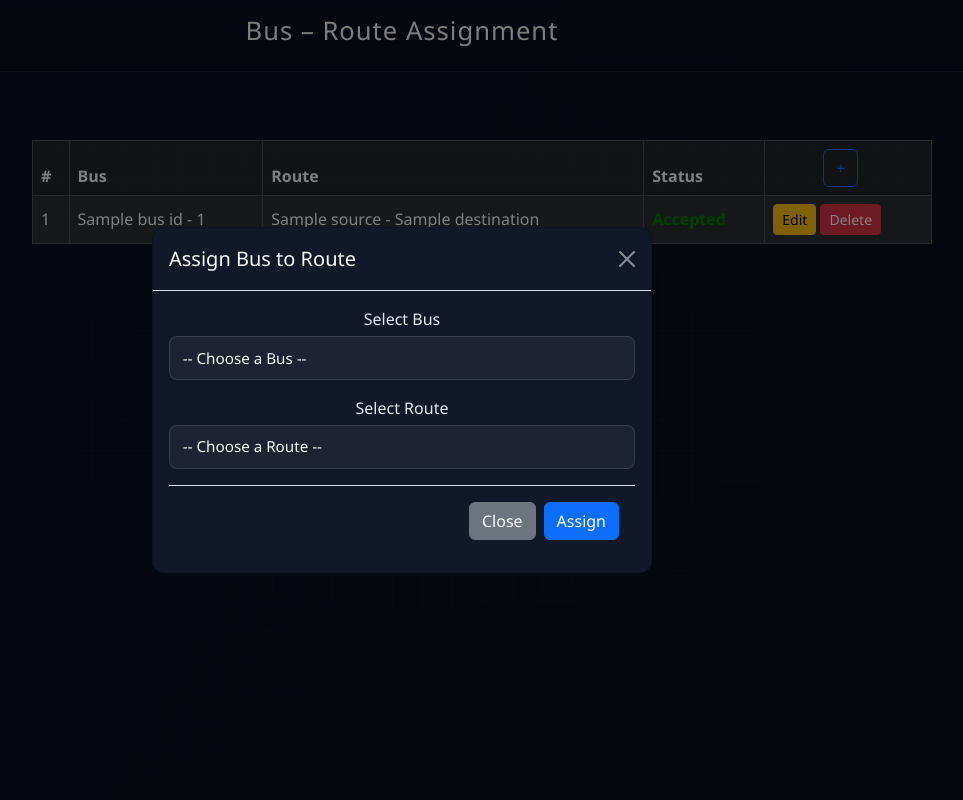
After one commit to Sayanthssk/BusTracking, a Django app: template templates/BusOwner/AssignBusRoute.html in a window 1280 px wide, after a click that opens the changed part. The commit adds this page. Shown: the whole page, without its empty margins (238-1201 px from the left). Run offline with Django 3.2, Linux system fonts and the light colour scheme; the template is opened without the code that fills it: most values are stand-ins (such as "Sample title", 1, 10 or a date in 2020).

Commit message:
23-09-2025

```diff
--- a/busapp/admin.py
+++ b/busapp/admin.py
@@ -10,3 +10,5 @@ admin.site.register(OwnerModel)
 admin.site.register(BusModel)
 admin.site.register(BusRoutesModel)
 admin.site.register(BusStopModel)
+admin.site.register(AssignBusDriver)
+admin.site.register(AssignBusRoute)
--- a/busapp/froms.py
+++ b/busapp/froms.py
@@ -28,3 +28,9 @@ class BusForm(ModelForm):
     class Meta:
         model = BusModel
         fields = '__all__'
+
+
+class AssignBusRouteForm(ModelForm):
+    class Meta:
+        model = AssignBusRoute
+        fields = '__all__'
--- a/busapp/urls.py
+++ b/busapp/urls.py
@@ -18,6 +18,9 @@ urlpatterns = [
     path('verifyowner', VerifyOwnerView.as_view(), name='verifyowner'),
     path('accept/owner/<int:id>', AcceptOwner.as_view(), name='accept/owner'),
     path('reject/owner/<int:id>', RejectOwner.as_view(), name='reject/owner'),
+    path('verifybusassigned', VerifyAssignedRoute.as_view(), name='verifybusassigned'),
+    path('assign/accept/<int:id>', AcceptAssignment.as_view(), name='/assign/accept/'),
+    path('assign/reject/<int:id>', RejectAssignment.as_view(), name='/assign/reject/'),
 
 
 # /////////////////////////////////////////////////////////////////////////////// Owner View ////////////////////////////////////////////////
@@ -25,5 +28,8 @@ urlpatterns = [
     path('ownerdash', OwnerDashView.as_view(), name='ownerdash'),
     path('ownerviewbus', OwnerViewBus.as_view(), name='ownerviewbus'),
     path('addbus', AddBusView.as_view(), name='addbus'),
+    path('assignbusroute', AssignBusRouteView.as_view(), name='assignbusroute'),
+    path('assignbusroute/edit/<int:id>/', EditAssignedBusRoute.as_view(), name='editassignment'),
+    path('assignbusroute/delete/<int:id>/', DeleteAssignment.as_view(), name='deleteassignment'),
 
 ]
--- a/static/css/dash.css
+++ b/static/css/dash.css
@@ -227,3 +227,17 @@ header h1 {
   header h1 { font-size: 1.2rem; }
   .driver-info h2 { font-size: 1.1rem; }
 }
+
+.form-group select {
+  padding: .6rem .8rem;
+  border-radius: .5rem;
+  border: 1px solid rgba(148,163,184,0.2);
+  background: rgba(255,255,255,0.05);
+  color: #f9fafb;
+  font-size: 0.95rem;
+}
+.form-group select:focus {
+  outline: none;
+  border-color: rgba(99,102,241,0.6);
+  background: rgba(255,255,255,0.08);
+}
--- a/templates/Administration/VerifyOwner.html
+++ b/templates/Administration/VerifyOwner.html
@@ -9,8 +9,8 @@
 </head>
 <body>
 
-  <header>
-    <h1>Owner Verification</h1>
+  <header >
+    <h1 onclick="window.location='/admindash'">Owner Verification</h1>
   </header>
 
   <div class="container">
--- a/templates/Administration/ViewBus.html
+++ b/templates/Administration/ViewBus.html
@@ -21,6 +21,7 @@
         <p><strong>Number:</strong> {{ i.Number }}</p>
         <p><strong>Type:</strong> {{ i.Type }}</p>
         <p><strong>Seats:</strong> {{ i.capacity }}</p>
+        <p><strong>Owner:</strong> {{ i.OwnerId.Fullname }}</p>
       </div>
       <div class="actions">
         <button class="edit-btn">Block</button>
--- a/templates/Administration/adminDash.html
+++ b/templates/Administration/adminDash.html
@@ -130,7 +130,7 @@
             </a>
 
             <!-- Manage Bus Routes -->
-            <a href="manage-bus-routes.html" class="block bg-gradient-to-r from-orange-500 to-orange-600 rounded-xl p-6 text-white card-hover">
+            <a href="/verifybusassigned" class="block bg-gradient-to-r from-orange-500 to-orange-600 rounded-xl p-6 text-white card-hover">
                 <div class="flex items-center justify-between mb-4">
                     <svg class="w-10 h-10" fill="none" stroke="currentColor" viewBox="0 0 24 24">
                         <path stroke-linecap="round" stroke-linejoin="round" stroke-width="2" d="M9 20l-5.447-2.724A1 1 0 013 16.382V5.618a1 1 0 011.447-.894L9 7m0 13l6-3m-6 3V7m6 10l4.553 2.276A1 1 0 0021 18.382V7.618a1 1 0 00-1.447-.894L15 4m0 13V4m0 0L9 7"/>
--- /dev/null
+++ b/templates/BusOwner/AssignBusRoute.html
@@ -0,0 +1,186 @@
+{% load static %}
+
+<html lang="en">
+<head>
+  <meta charset="UTF-8">
+  <meta name="viewport" content="width=device-width, initial-scale=1.0">
+  <title>Assign Bus to Route</title>
+  <!-- Bootstrap CSS -->
+  <link href="https://cdn.jsdelivr.net/npm/bootstrap@5.3.2/dist/css/bootstrap.min.css" rel="stylesheet">
+  <link rel="stylesheet" href="{% static 'css/dash.css' %}"> <!-- your same CSS file -->
+</head>
+<body>
+
+  <!-- Header -->
+  <header>
+    <h1>Bus – Route Assignment</h1>
+  </header>
+<div class="container mt-5 text-center">
+
+
+
+  <!-- Centered Table -->
+<div class="d-flex justify-content-center">
+  <table class="table table-dark table-striped table-bordered align-middle" style="width: 900px; margin-left: 180px;">
+    <thead>
+      <tr>
+        <th>#</th>
+        <th>Bus</th>
+        <th>Route</th>
+        <th>Status</th>
+        <th>
+          <button class="btn btn-outline-primary" style="margin-left: 50px;" data-bs-toggle="modal" data-bs-target="#assignModal">+</button>
+        </th>
+      </tr>
+    </thead>
+    <tbody>
+      {% if assigned %}
+        {% for i in assigned %}
+        <tr>
+          <td>{{ forloop.counter }}</td>
+          <td>{{ i.BusId.name }} - {{ i.BusId.Number }}</td>
+          <td>{{ i.RouteId.source }} - {{ i.RouteId.destination }}</td>
+          {% if i.status == "Pending" %}
+          <td style="color: orange;"><b>{{ i.status }}</b></td>
+          {% elif i.status == "Accepted" %}
+          <td style="color: green;"><b>{{ i.status }}</b></td>
+          {% elif i.status == "Rejected" %}
+          <td style="color: red;"><b>{{ i.status }}</b></td>
+          {% else %}
+          <td>Send Complaint To Admin</td>
+          {% endif %}
+          <td>
+            <button class="btn btn-sm btn-warning editBtn"
+                    data-bs-toggle="modal"
+                    data-bs-target="#editModal"
+                    data-id="{{ i.id }}"
+                    data-busid="{{ i.BusId.id }}"
+                    data-routeid="{{ i.RouteId.id }}">
+              Edit
+            </button>
+            <button class="btn btn-sm btn-danger" onclick="window.location='/assignbusroute/delete/{{i.id}}/'">Delete</button>
+          </td>
+        </tr>
+        {% endfor %}
+      {% else %}
+        <tr>
+          <td colspan="4" class="text-center">No Signed Buses</td>
+        </tr>
+      {% endif %}
+    </tbody>
+  </table>
+</div>
+
+
+
+  <!-- Modal -->
+  <div class="modal fade" id="assignModal" tabindex="-1" aria-labelledby="assignModalLabel" aria-hidden="true">
+    <div class="modal-dialog modal-dialog-centered">
+      <div class="modal-content" style="background:#111827; color:#f9fafb; border-radius:12px;">
+        <div class="modal-header">
+          <h5 class="modal-title" id="assignModalLabel">Assign Bus to Route</h5>
+          <button type="button" class="btn-close btn-close-white" data-bs-dismiss="modal" aria-label="Close"></button>
+        </div>
+        <div class="modal-body">
+          <form method="post" action="/assignbusroute">
+            {% csrf_token %}
+            <!-- Bus Select -->
+            <div class="form-group mb-3">
+              <label for="busSelect">Select Bus</label>
+              <select id="busSelect" name="BusId" class="form-select" required>
+                <option value="">-- Choose a Bus --</option>
+                {% for i in bus %}
+                <option value="{{i.id}}" style="color: black;">{{ i.name }} - {{ i.Number }}</option>
+                {% endfor %}
+              </select>
+            </div>
+
+            <!-- Route Select -->
+            <div class="form-group mb-3">
+              <label for="routeSelect">Select Route</label>
+              <select id="routeSelect" name="RouteId" class="form-select" required>
+                <option value="">-- Choose a Route --</option>
+                {% for i in routes %}
+                <option value="{{i.id}}" style="color: black;">{{ i.source }} - {{ i.destination }}</option>
+                {% endfor %}
+              </select>
+            </div>
+            <div class="modal-footer">
+          <button type="button" class="btn btn-secondary" data-bs-dismiss="modal">Close</button>
+          <button type="submit" class="btn btn-primary">Assign</button>
+        </div>
+          </form>
+        </div>
+
+      </div>
+    </div>
+  </div>
+
+  <div class="modal fade" id="editModal" tabindex="-1" aria-labelledby="editModalLabel" aria-hidden="true">
+  <div class="modal-dialog modal-dialog-centered">
+    <div class="modal-content" style="background:#111827; color:#f9fafb; border-radius:12px;">
+      <div class="modal-header">
+        <h5 class="modal-title" id="editModalLabel">Edit Bus Assignment</h5>
+        <button type="button" class="btn-close btn-close-white" data-bs-dismiss="modal" aria-label="Close"></button>
+      </div>
+      <div class="modal-body">
+        <form method="post" id="editForm">
+          {% csrf_token %}
+          <!-- Bus Select -->
+          <div class="form-group mb-3">
+            <label for="editBusSelect">Select Bus</label>
+            <select id="editBusSelect" name="BusId" class="form-select">
+              <option value="">-- Choose a Bus --</option>
+              {% for i in all_buses %}
+                <option value="{{ i.id }}" style="color:black;">{{ i.name }} - {{ i.Number }}</option>
+              {% endfor %}
+            </select>
+          </div>
+
+          <!-- Route Select -->
+          <div class="form-group mb-3">
+            <label for="editRouteSelect">Select Route</label>
+            <select id="editRouteSelect" name="RouteId" class="form-select">
+              <option value="">-- Choose a Route --</option>
+              {% for i in routes %}
+              <option value="{{ i.id }}" style="color:black;">{{ i.source }} - {{ i.destination }}</option>
+              {% endfor %}
+            </select>
+          </div>
+
+          <div class="modal-footer">
+            <button type="button" class="btn btn-secondary" data-bs-dismiss="modal">Close</button>
+            <button type="submit" class="btn btn-warning">Update</button>
+          </div>
+        </form>
+      </div>
+    </div>
+  </div>
+</div>
+
+  <!-- Bootstrap JS -->
+  <script src="https://cdn.jsdelivr.net/npm/bootstrap@5.3.2/dist/js/bootstrap.bundle.min.js"></script>
+
+  <script>
+  const editButtons = document.querySelectorAll('.editBtn');
+  const editForm = document.getElementById('editForm');
+  const busSelect = document.getElementById('editBusSelect');
+  const routeSelect = document.getElementById('editRouteSelect');
+
+  editButtons.forEach(btn => {
+    btn.addEventListener('click', () => {
+      const assignmentId = btn.dataset.id;
+      const busId = btn.dataset.busid;
+      const routeId = btn.dataset.routeid;
+
+      // Set form action dynamically
+      editForm.action = `/assignbusroute/edit/${assignmentId}/`;
+
+      // Select current values
+      busSelect.value = busId;
+      routeSelect.value = routeId;
+    });
+  });
+</script>
+</body>
+</html>
--- a/templates/BusOwner/OwnerDash.html
+++ b/templates/BusOwner/OwnerDash.html
@@ -40,7 +40,7 @@
         <a href="#dashboard" class="block rounded-lg px-3 py-2 hover:bg-white/10 transition">Dashboard</a>
         <a href="#manage-conductor" class="block rounded-lg px-3 py-2 hover:bg-white/10 transition">Manage Conductor</a>
         <a href="/ownerviewbus" class="block rounded-lg px-3 py-2 hover:bg-white/10 transition">Manage Bus</a>
-        <a href="#assign-route" class="block rounded-lg px-3 py-2 hover:bg-white/10 transition">Assign Bus Route</a>
+        <a href="/assignbusroute" class="block rounded-lg px-3 py-2 hover:bg-white/10 transition">Assign Bus Route</a>
         <div class="my-3 h-px bg-gradient-to-r from-transparent via-white/20 to-transparent"></div>
         <a href="#reports" class="block rounded-lg px-3 py-2 hover:bg-white/10 transition">Reports</a>
         <a href="#settings" class="block rounded-lg px-3 py-2 hover:bg-white/10 transition">Settings</a>
```
Also changed, not shown: busapp/models.py (+11 -0 lines), busapp/views.py (+69 -0 lines), templates/Administration/VerifyAssignedRoutes.html (added, +65 -0 lines), templates/BusOwner/AssignBusDriver.html (added, +11 -0 lines), busapp/migrations/0006_drivermodel_status_assignbusroute_assignbusdriver.py (added), busapp/migrations/0007_remove_drivermodel_status.py (added), busapp/migrations/0008_alter_assignbusroute_status.py (added), db.sqlite3.
